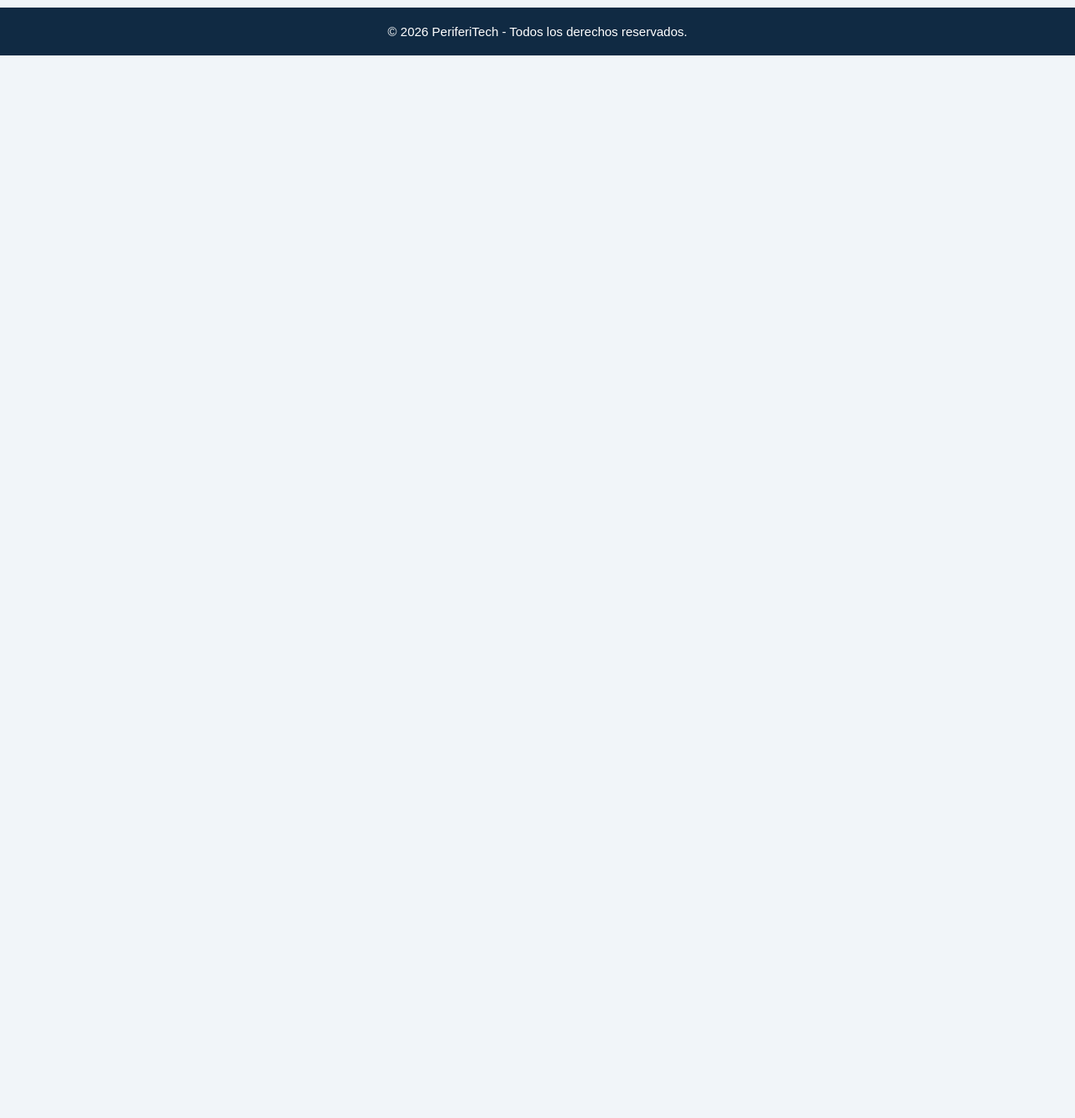
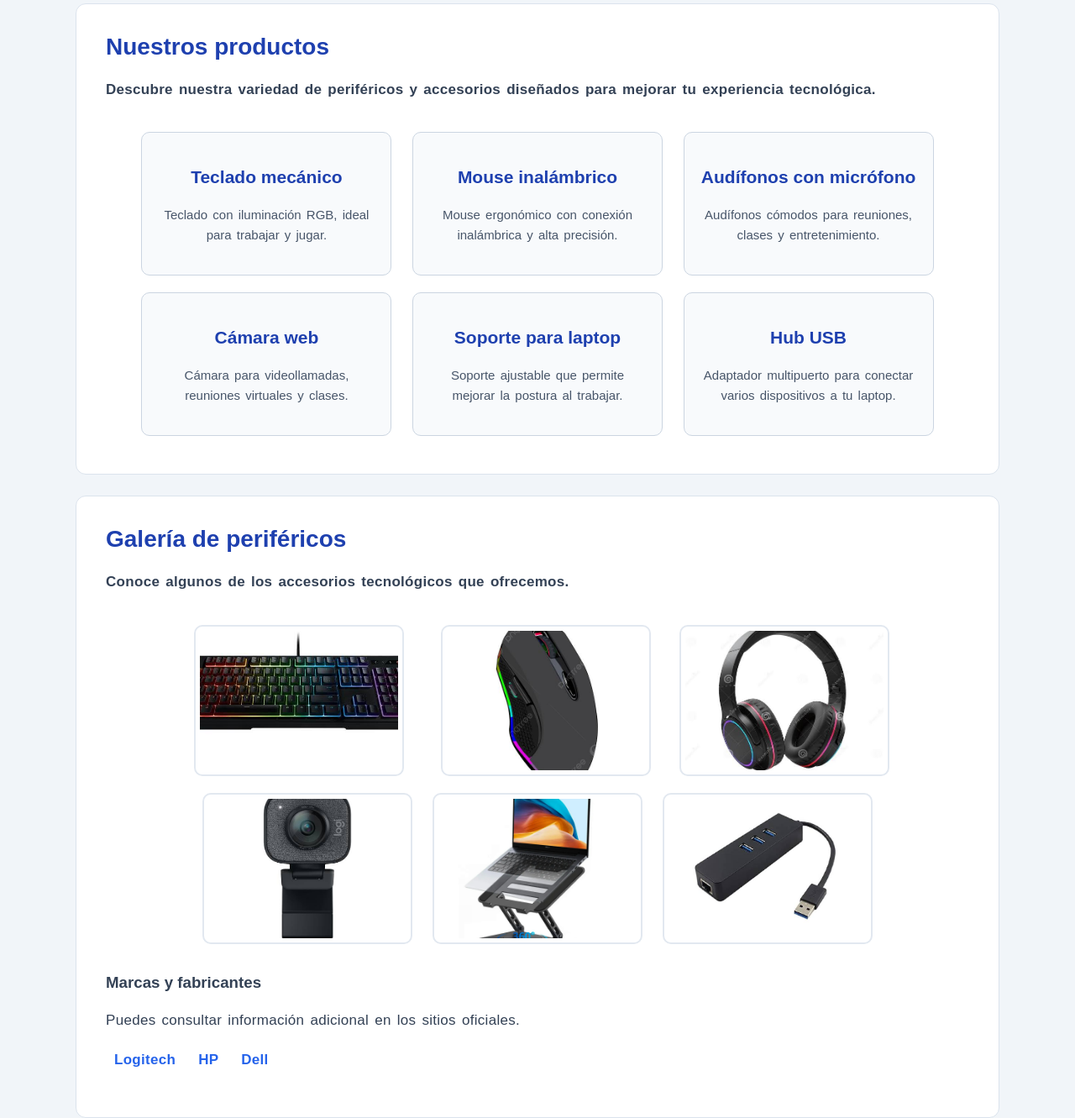
Before and after one commit to CoteraErick/practica-css-erick-cotera, a plain HTML site: page index.html in a window 1280 px wide. Shown: the part 1365-2696 px from the top of the page at 84% size. Before the commit the page ends 1431 px from the top, so only its background shows below. Drawn offline with Linux system fonts and the light colour scheme.

Commit message:
Implementacion de catalogo y galeria de perifericos

```diff
--- a/css/estilos.css
+++ b/css/estilos.css
@@ -160,3 +160,77 @@ footer p {
     font-size: 15px;
     margin: 0;
 }
+
+/* ===================================
+   CATALOGO DE PRODUCTOS
+=================================== */
+
+.catalogo {
+    text-align: center;
+    margin-top: 25px;
+}
+
+.producto {
+    display: inline-block;
+    vertical-align: top;
+    background-color: #f8fafc;
+    width: 29%;
+    min-width: 250px;
+    padding: 20px;
+    margin: 10px;
+    border: 1px solid #cbd5e1;
+    border-radius: 10px;
+}
+
+.producto h3 {
+    color: #1e40af;
+    font-size: 21px;
+    text-align: center;
+}
+
+.producto p {
+    color: #475569;
+    font-size: 15px;
+    line-height: 1.6;
+    text-align: center;
+}
+
+.producto:hover {
+    background-color: #dbeafe;
+    border-color: #2563eb;
+}
+
+.galeria {
+    text-align: center;
+    margin-top: 25px;
+    margin-bottom: 25px;
+}
+
+.galeria img {
+    width: 250px;
+    max-width: 100%;
+    height: 180px;
+    object-fit: cover;
+    margin: 10px;
+    padding: 5px;
+    border: 2px solid #e2e8f0;
+    border-radius: 10px;
+    vertical-align: middle;
+}
+
+.galeria img:hover {
+    opacity: 0.75;
+    border-color: #2563eb;
+}
+
+#galeria a {
+    color: #2563eb;
+    font-weight: bold;
+    text-decoration: none;
+    margin: 10px;
+}
+
+#galeria a:hover {
+    color: #1e40af;
+    text-decoration: underline;
+}
--- a/index.html
+++ b/index.html
@@ -1,3 +1,4 @@
+
 <!DOCTYPE html>
 <html lang="es">
 <head>
@@ -20,6 +21,8 @@
             <a href="#inicio">Inicio</a>
             <a href="#nosotros">Nosotros</a>
             <a href="#beneficios">Beneficios</a>
+            <a href="#productos">Productos</a>
+            <a href="#galeria">Galería</a>
         </nav>
 
     </header>
@@ -84,6 +87,125 @@
             </ul>
 
         </section>
+        <section id="productos">
+
+            <h2>Nuestros productos</h2>
+
+            <p>
+                Descubre nuestra variedad de periféricos
+                y accesorios diseñados para mejorar
+                tu experiencia tecnológica.
+            </p>
+
+            <div class="catalogo">
+
+                <div class="producto">
+                    <h3>Teclado mecánico</h3>
+                    <p>
+                        Teclado con iluminación RGB,
+                        ideal para trabajar y jugar.
+                    </p>
+                </div>
+
+                <div class="producto">
+                    <h3>Mouse inalámbrico</h3>
+                    <p>
+                        Mouse ergonómico con conexión
+                        inalámbrica y alta precisión.
+                    </p>
+                </div>
+
+                <div class="producto">
+                    <h3>Audífonos con micrófono</h3>
+                    <p>
+                        Audífonos cómodos para reuniones,
+                        clases y entretenimiento.
+                    </p>
+                </div>
+
+                <div class="producto">
+                    <h3>Cámara web</h3>
+                    <p>
+                        Cámara para videollamadas,
+                        reuniones virtuales y clases.
+                    </p>
+                </div>
+
+                <div class="producto">
+                    <h3>Soporte para laptop</h3>
+                    <p>
+                        Soporte ajustable que permite
+                        mejorar la postura al trabajar.
+                    </p>
+                </div>
+
+                <div class="producto">
+                    <h3>Hub USB</h3>
+                    <p>
+                        Adaptador multipuerto para conectar
+                        varios dispositivos a tu laptop.
+                    </p>
+                </div>
+
+            </div>
+
+        </section>
+
+        <section id="galeria">
+
+            <h2>Galería de periféricos</h2>
+
+            <p>
+                Conoce algunos de los accesorios
+                tecnológicos que ofrecemos.
+            </p>
+
+            <div class="galeria">
+
+                <a href="https://www.logitech.com/"target="_blank"rel="noopener noreferrer">
+
+        <img src="imagenes/teclado.jpg"alt="Teclado mecánico">
+
+                </a>
+
+                <a href="https://www.hp.com/"target="_blank"rel="noopener noreferrer">
+
+        <img src="imagenes/mouse.jpg"alt="Mouse inalámbrico">
+
+        </a>
+
+        <img src="imagenes/audifono.jpg"alt="Audífonos con micrófono">
+
+                <img src="imagenes/camara.jpg"alt="Cámara web">
+
+                <img src="imagenes/soporte.png"alt="Soporte para laptop">
+
+                <img src="imagenes/hub.jpg"alt="Hub USB multipuerto">
+
+            </div>
+
+            <h3>Marcas y fabricantes</h3>
+
+            <p>
+                Puedes consultar información adicional
+                en los sitios oficiales.
+            </p>
+
+            <p>
+                <a href="https://www.logitech.com/"target="_blank"rel="noopener noreferrer">
+                    Logitech
+                </a>
+
+                <a href="https://www.hp.com/"target="_blank"rel="noopener noreferrer">
+                    HP
+                </a>
+
+                <a href="https://www.dell.com/"target="_blank"rel="noopener noreferrer">
+                    Dell
+                </a>
+            </p>
+
+        </section>
 
     </main>
 
```
Also changed, not shown: imagenes/audifono.jpg (added), imagenes/camara.jpg (added), imagenes/hub.jpg (added), imagenes/mouse.jpg (added), imagenes/soporte.png (added), imagenes/teclado.jpg (added).
